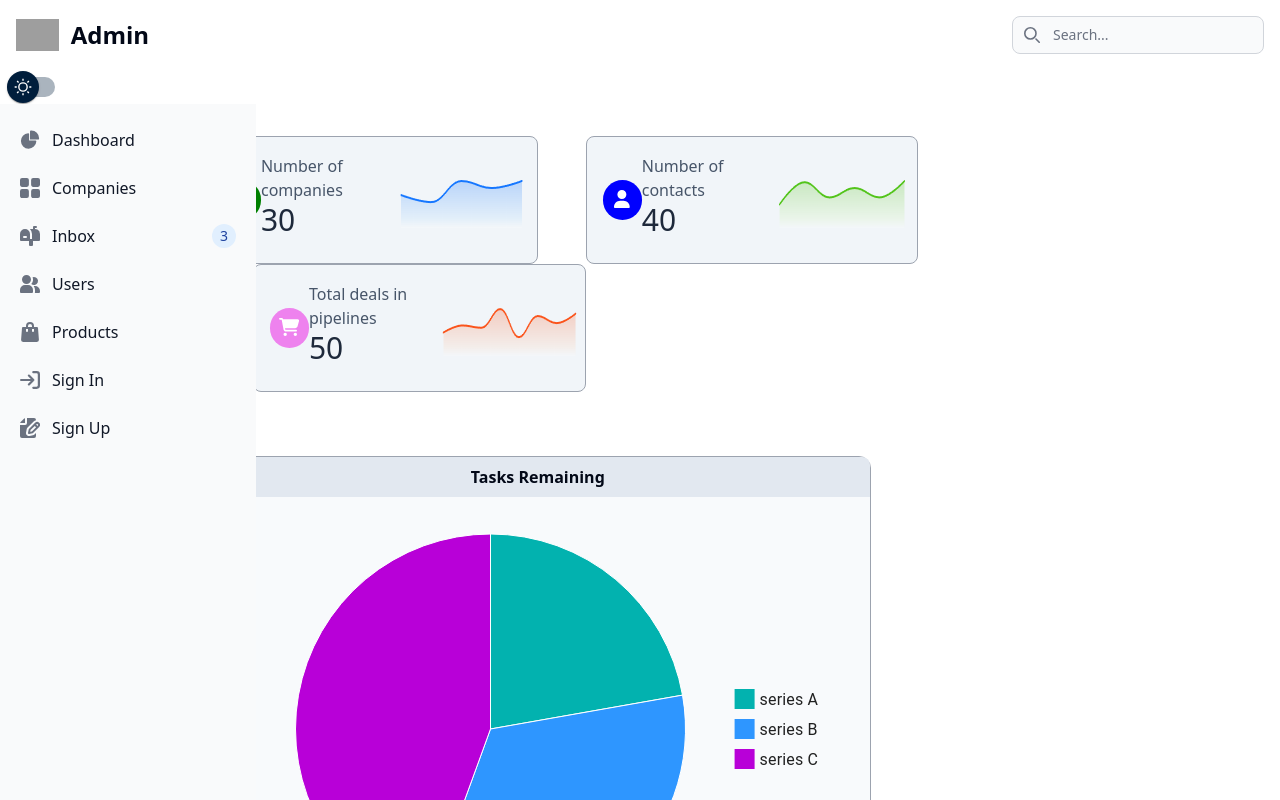
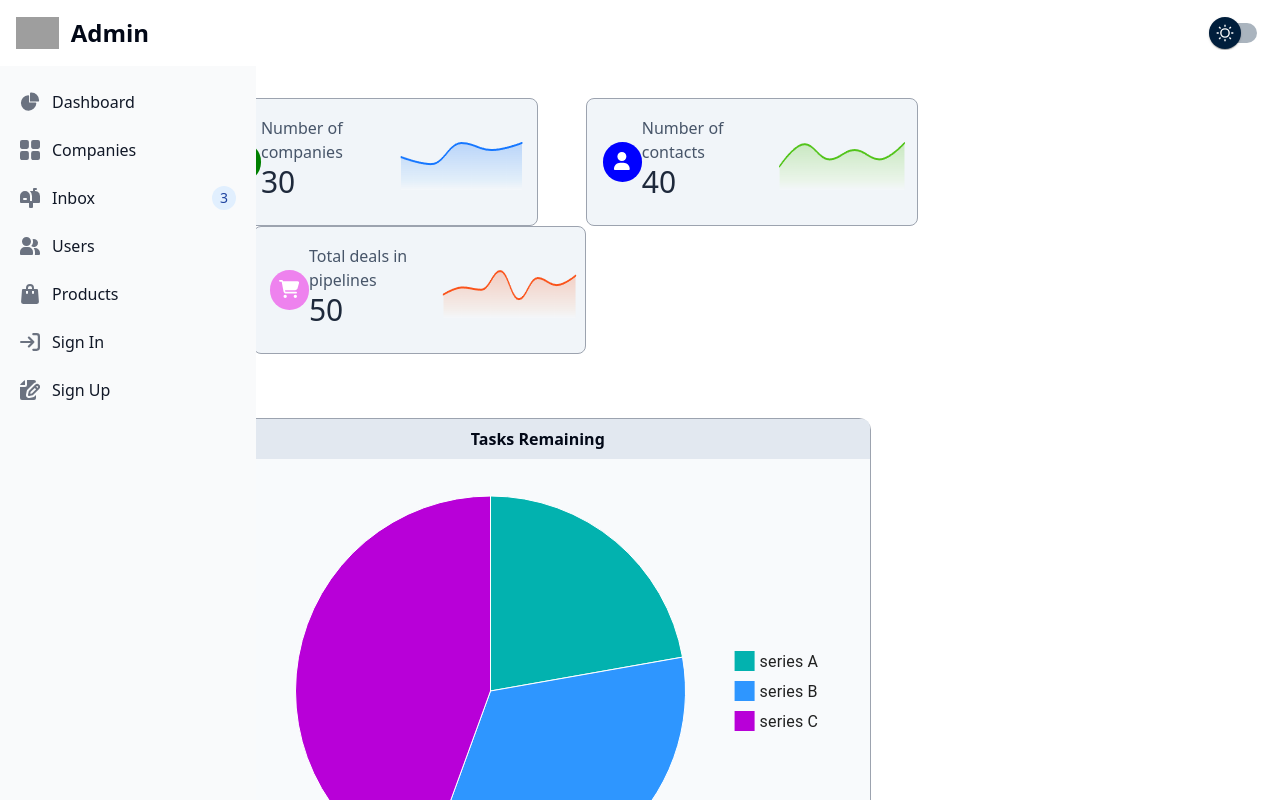
Before and after one commit to lugnitdgp/TM-Admin-Dashboard, a React (Vite) app: page / in a window 1280 px wide. Shown: the top 800 px of the page. Built offline with nearby package versions, Linux system fonts and the light colour scheme; grey boxes are pictures that could not be loaded.

Commit message:
Small Changes

```diff
--- a/src/components/Navbar.jsx
+++ b/src/components/Navbar.jsx
@@ -3,7 +3,7 @@ import ThemeToggle from "./ui/toggle";
 export default function Navbar() {
   return (
     <div>
-      <div className="bg-white border-gray-200 dark:bg-gray-900">
+      <div className="bg-white w-[100vw] border-gray-200 dark:bg-gray-900">
         <div className="max-w-[100vw] flex flex-wrap items-center justify-between  mx-auto  p-4">
           <a
             href="https://flowbite.com/"
@@ -18,7 +18,7 @@ export default function Navbar() {
               Admin
             </span>
           </a>
-          <div className="flex md:order-2">
+          {/* <div className="flex md:order-2">
             <button
               type="button"
               data-collapse-toggle="navbar-search"
@@ -69,8 +69,9 @@ export default function Navbar() {
                 placeholder="Search..."
               />
             </div>
-          </div>
-          <div
+          </div> */}
+          <ThemeToggle/>
+          {/* <div
             className="items-center justify-between hidden w-full md:flex md:w-auto md:order-1"
             id="navbar-search"
           >
@@ -99,9 +100,8 @@ export default function Navbar() {
                 placeholder="Search..."
               />
             </div>
-          </div>
+          </div> */}
         </div>
-        <ThemeToggle/>
       </div>
     </div>
   );
```
